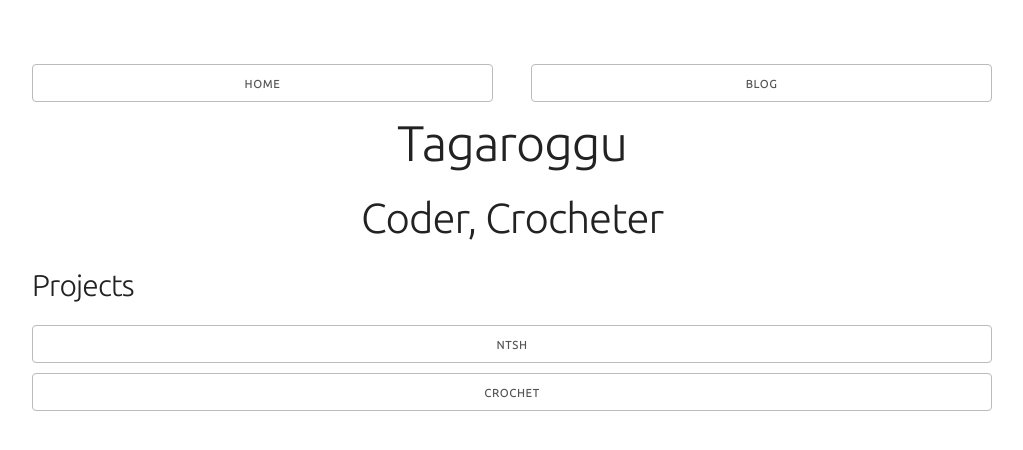
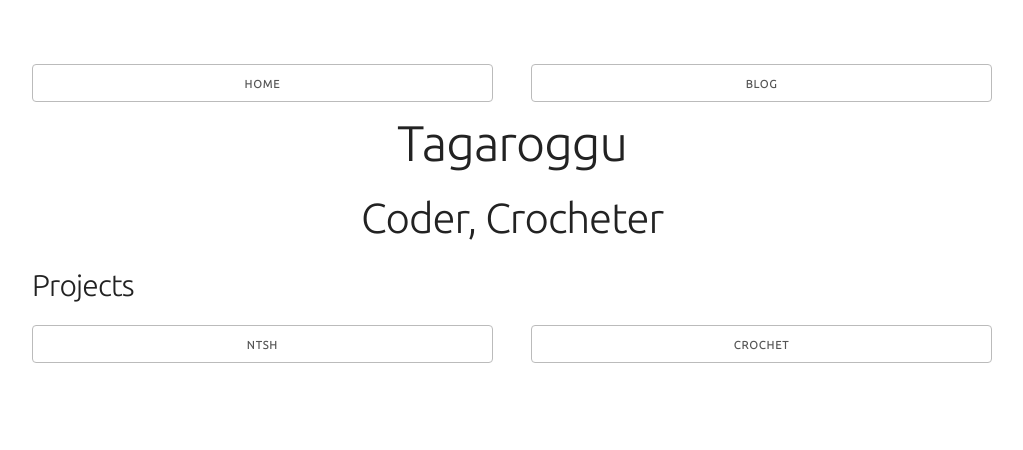
Before and after one commit to tagaroggu/tagaroggu.github.io, a Jekyll site: the page built from index.html, in a window 1280 px wide. Shown: the top 450 px of the page, without its empty margins (128-1151 px from the left). Built offline with Jekyll 4.4.1, drawn with Linux system fonts in a browser that asks for light colours.

Commit message:
Update index.html

```diff
--- a/index.html
+++ b/index.html
@@ -8,6 +8,6 @@ title: Tagaroggu
 <h4 id="projects">Projects</h4>
 <div class="row">
 {% for project in site.data.projects %}
-	<a class="button twelve columns" href="{{project.link}}">{{project.name}}</a>
+	<a class="button six columns" href="{{project.link}}">{{project.name}}</a>
 {% endfor %}
 </div>
```
